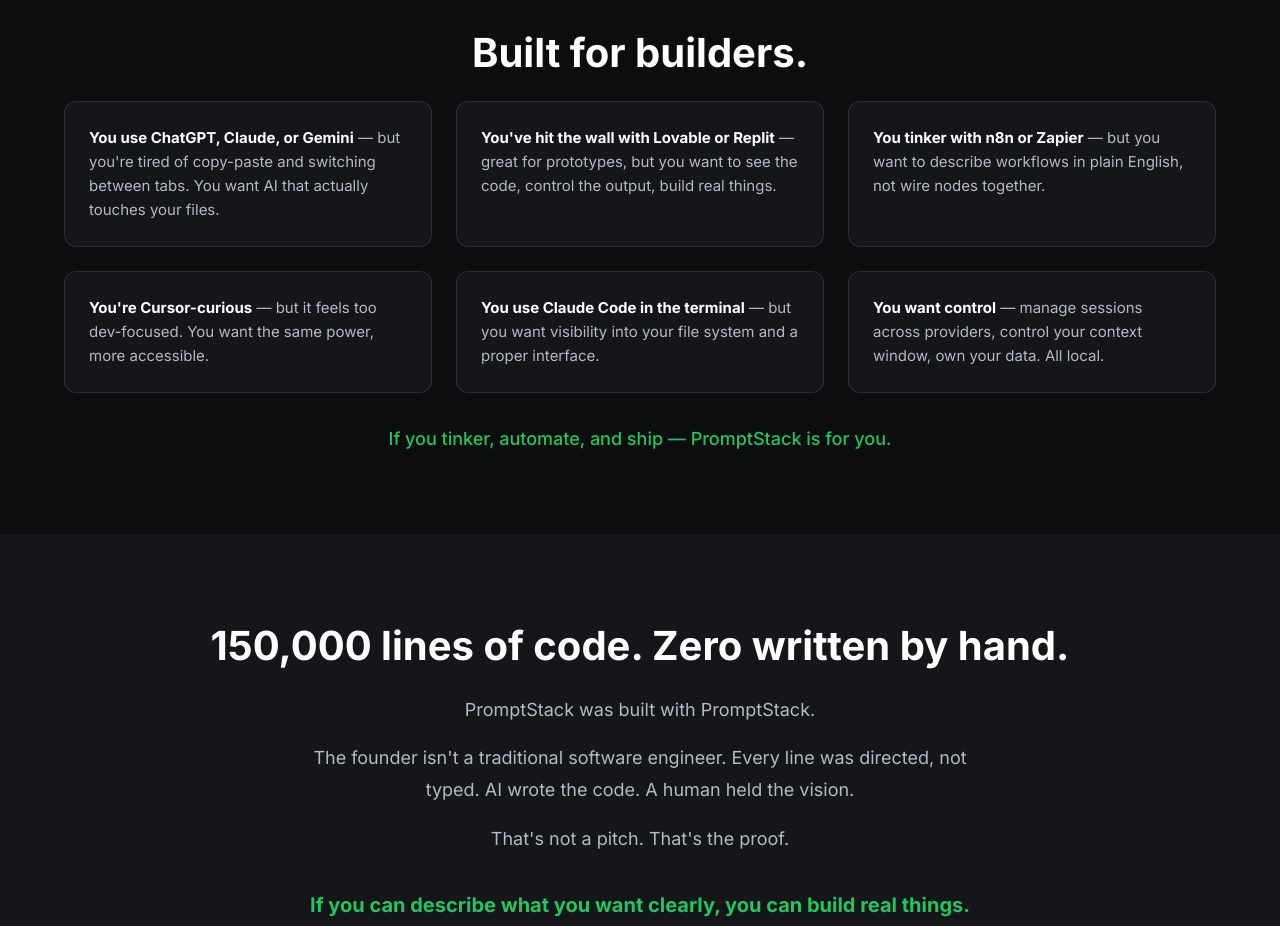
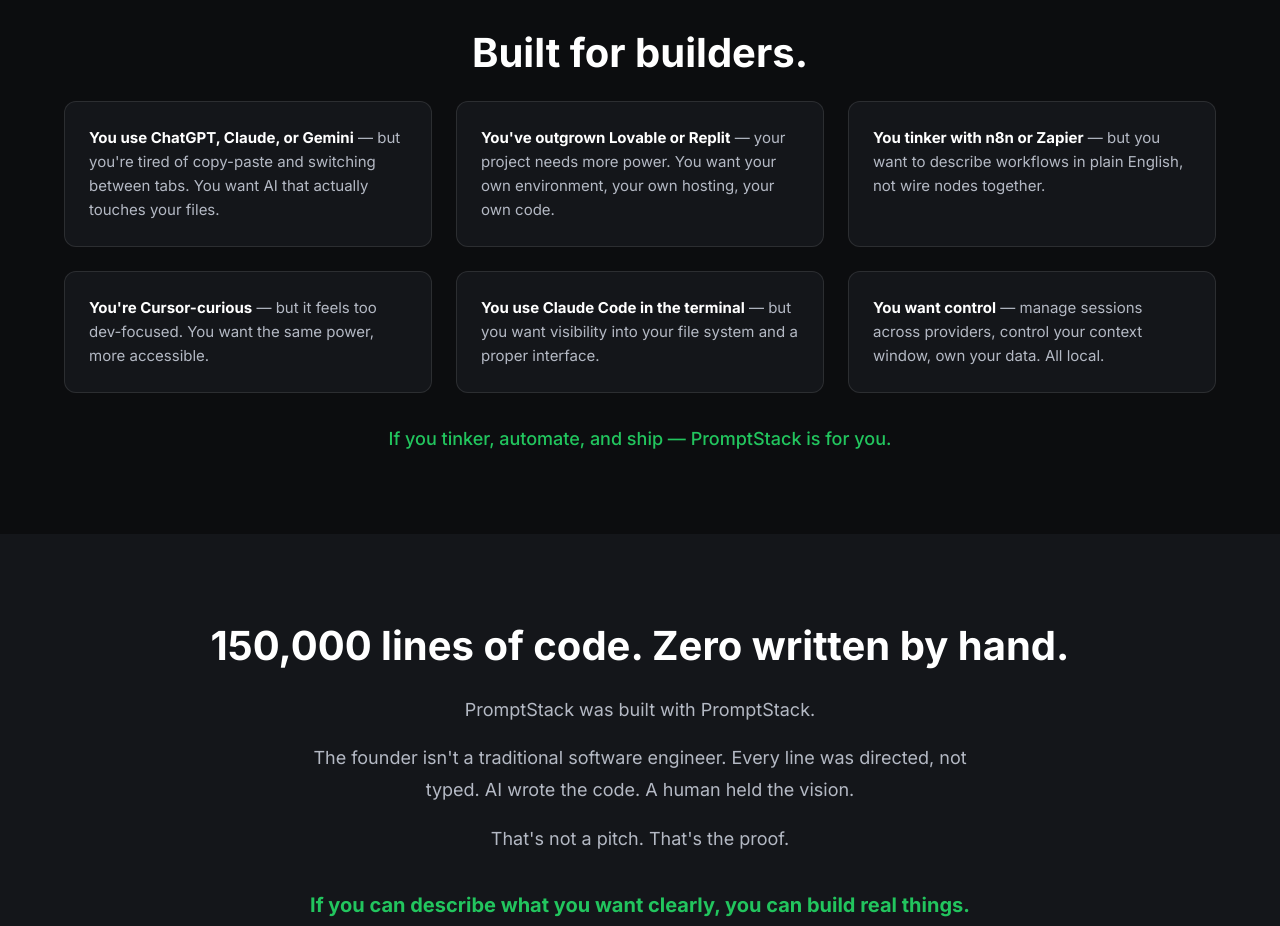
Before and after one commit to prompt-stack/website, a plain HTML site: page index.html in a window 1280 px wide. Shown: the part 4780-5706 px from the top of the page. Drawn offline with Linux system fonts and the light colour scheme.

Commit message:
Update Lovable persona - outgrown, want own environment

```diff
--- a/index.html
+++ b/index.html
@@ -435,7 +435,7 @@
           <p><strong>You use ChatGPT, Claude, or Gemini</strong> — but you're tired of copy-paste and switching between tabs. You want AI that actually touches your files.</p>
         </div>
         <div class="persona-card">
-          <p><strong>You've hit the wall with Lovable or Replit</strong> — great for prototypes, but you want to see the code, control the output, build real things.</p>
+          <p><strong>You've outgrown Lovable or Replit</strong> — your project needs more power. You want your own environment, your own hosting, your own code.</p>
         </div>
         <div class="persona-card">
           <p><strong>You tinker with n8n or Zapier</strong> — but you want to describe workflows in plain English, not wire nodes together.</p>
```
